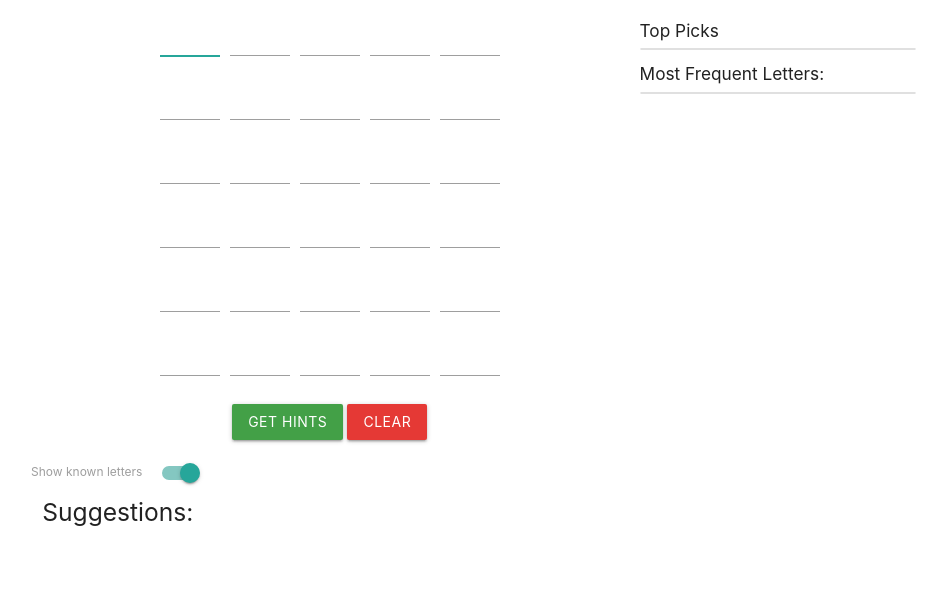
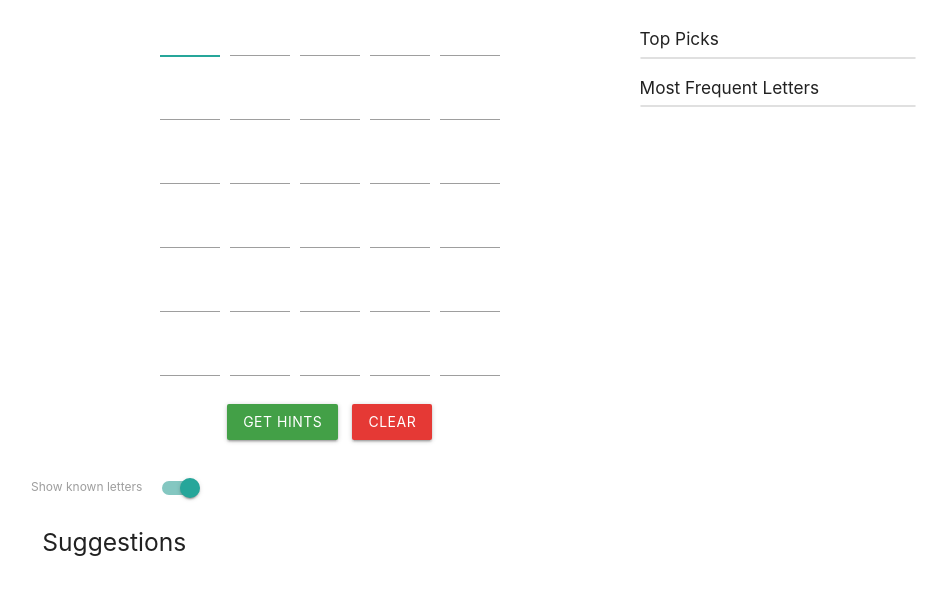
Before and after one commit to jdhunterae/wordle-helper, a plain HTML site: page index.html in a window 1280 px wide. Shown: the part 64-658 px from the top of the page, without its empty margins (161-1108 px from the left). Drawn offline with nearby package versions, Linux system fonts and the light colour scheme.

Commit message:
Structure updates to html and css

```diff
--- a/css/style.css
+++ b/css/style.css
@@ -1,13 +1,12 @@
+/* =================== *
+ * Layout
+ * ==================== */
 #grid-container {
     margin-bottom: 20px;
 }
 
 #right-panel {
     margin-top: 0;
-}
-
-#out-of {
-    margin-right: 10px;
 }
 
 .suggestion-grid {
@@ -17,6 +16,17 @@
     margin-top: 10px;
 }
 
+#out-of {
+    margin-right: 10px;
+}
+
+button+button {
+    margin-left: 10px;
+}
+
+/* =================== *
+ * Typography & Visual
+ * =================== */
 .suggestion-grid .suggestion-item {
     background-color: #f3f3f3;
     padding: 6px 10px;
@@ -33,6 +43,14 @@
     margin-bottom: 20px;
 }
 
+#right-panel h6 {
+    margin-top: 20px;
+}
+
+
+/* =================== *
+ * Word Cell
+ * =================== */
 .word-cell {
     width: 60px;
     height: 60px;
--- a/index.html
+++ b/index.html
@@ -18,44 +18,89 @@
   </head>
 
   <body class="container">
+    <header>
       <h4 class="center-align">Wordle Helper</h4>
+    </header>
 
+    <main>
       <div class="row">
-      <div class="col s12 m8" id="left-panel">
-        <div id="grid-container" class="wordle-board"></div>
+        <!-- Left Panel: Wordle Grid + Controls -->
+        <section class="col s12 m8" id="left-panel">
+          <div
+            id="grid-container"
+            class="wordle-board"
+            aria-label="Wordle Input Grid"
+          ></div>
 
-        <div class="center-align">
-          <button class="btn green darken-1" onclick="applyHints()">
+          <div class="center-align" role="group" aria-label="Action buttons">
+            <button
+              class="btn green darken-1"
+              onclick="applyHints()"
+              aria-label="Analyze guesses and get suggestions"
+            >
               Get Hints
             </button>
-          <button class="btn red darken-1" onclick="clearBoard()">Clear</button>
+            <button
+              class="btn red darken-1"
+              onclick="clearBoard()"
+              aria-label="Clear all guesses and reset board"
+            >
+              Clear
+            </button>
           </div>
+        </section>
+
+        <!-- Right Panel: Quick Info -->
+        <aside class="col s12 m4" id="right-panel">
+          <h6>Top Picks</h6>
+          <ul
+            id="top-picks"
+            class="collection"
+            aria-label="Top scored next guesses"
+          ></ul>
+
+          <h6>Most Frequent Letters</h6>
+          <ul
+            id="stats"
+            class="collection"
+            aria-label="Most frequent remaining letters"
+          ></ul>
+        </aside>
       </div>
 
-      <div class="col s12 m4" id="right-panel">
-        <h6>Top Picks</h6>
-        <ul id="top-picks" class="collection"></ul>
-
-        <h6>Most Frequent Letters:</h6>
-        <ul id="stats" class="collection"></ul>
-      </div>
-    </div>
-
+      <!-- Toggle Section -->
+      <section class="section">
         <div class="switch">
           <label>
             Show known letters
-        <input id="toggle-known" type="checkbox" checked />
+            <input
+              id="toggle-known"
+              type="checkbox"
+              checked
+              aria-label="Toggle visibility of known letters in stats"
+            />
             <span class="lever"></span>
           </label>
         </div>
+      </section>
 
-    <div class="row">
+      <!-- Suggestions Grid-->
+      <section class="row">
         <div class="col s12">
-        <h5>Suggestions:</h5>
-        <div id="out-of" class="grey-text right-align"></div>
-        <div id="suggestions" class="suggestion-grid"></div>
+          <h5>Suggestions</h5>
+          <div
+            id="out-of"
+            class="grey-text right-align"
+            aria-live="polite"
+          ></div>
+          <div
+            id="suggestions"
+            class="suggestion-grid"
+            aria-label="Filtered suggestion list grid"
+          ></div>
         </div>
-    </div>
+      </section>
+    </main>
 
     <script src="js/script.js"></script>
   </body>
```
Lines whose indentation alone changed are shown as unchanged.
